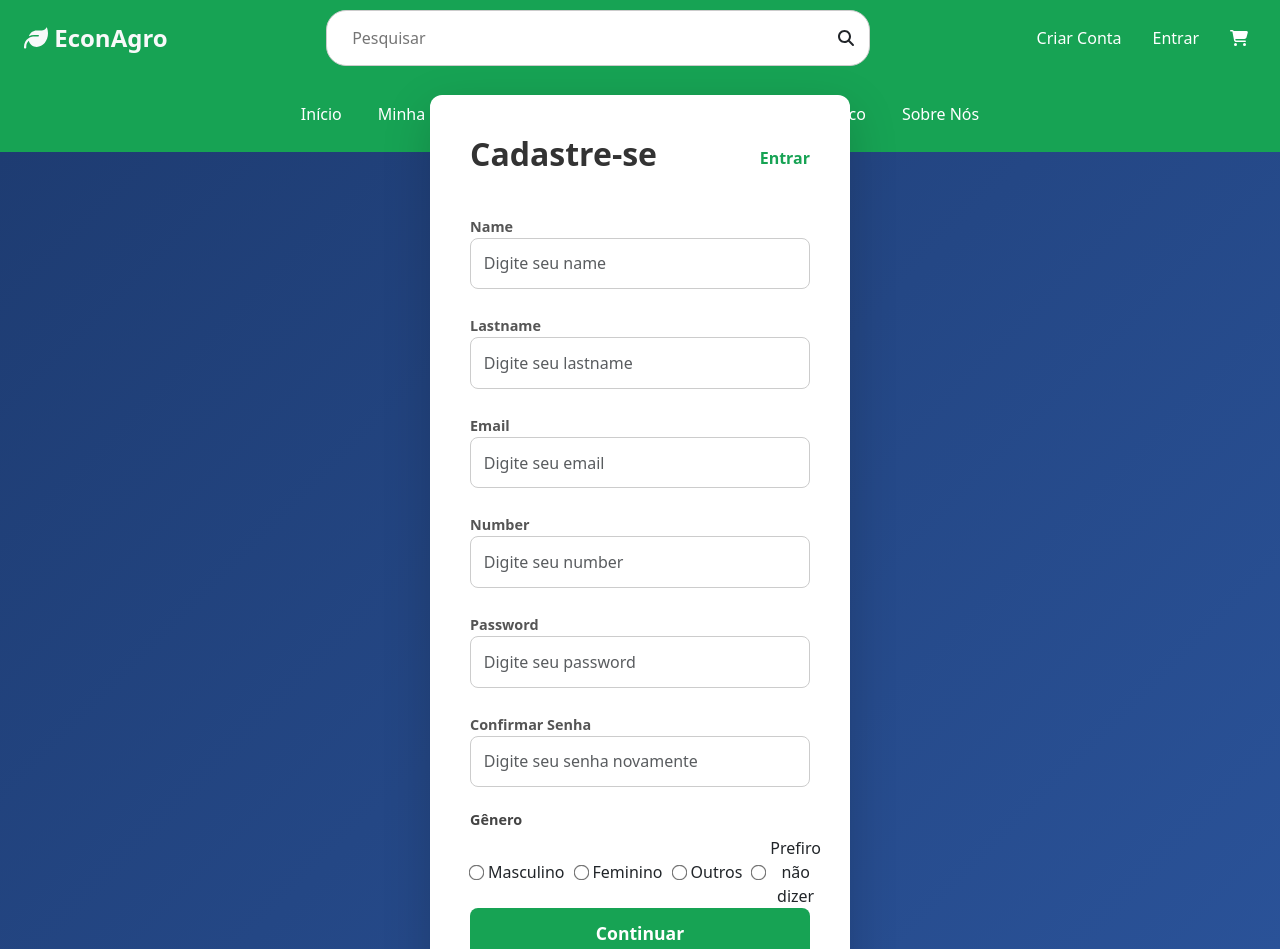
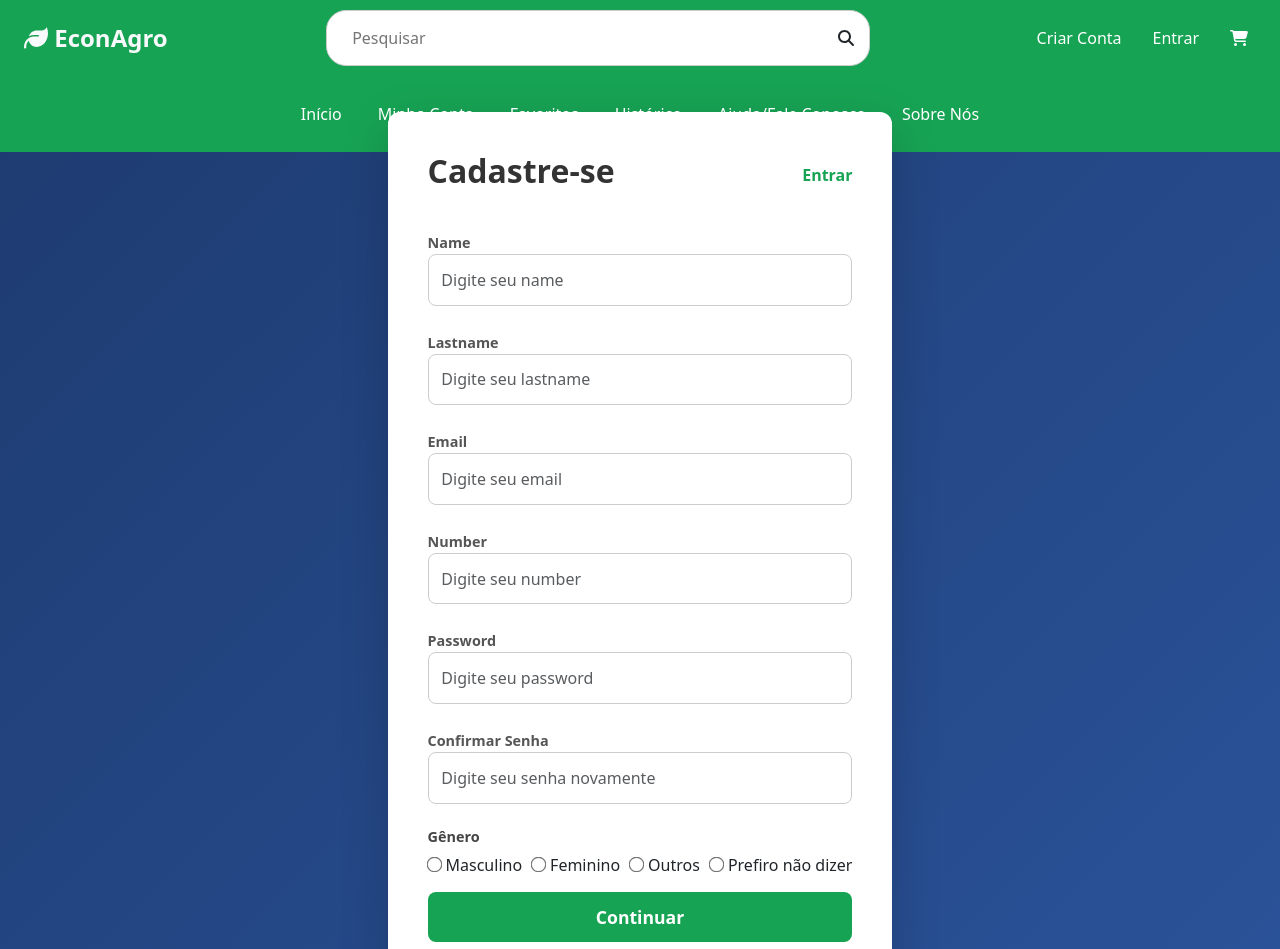
Before and after one commit to CaiqueAzevedo65/EconAgro, a React (Create React App) app in the folder techagro/: page /cadastro in a window 1280 px wide. Shown: the top 949 px of the page. Built offline with nearby package versions, Linux system fonts and the light colour scheme.

Commit message:
[Caique - Linko botão de entrar em cadastro e ajuste de texto em gênero]

```diff
--- a/techagro/src/Styles/Cadastro.css
+++ b/techagro/src/Styles/Cadastro.css
@@ -27,3 +27,17 @@ body {
 .btn-success:hover {
     background-color: #1ab65e;
 }
+
+#logincadastro {
+    text-decoration: none;
+}
+
+/* white-space: nowrap; */
+
+.gender-group {
+    white-space: nowrap;
+}
+
+.continue-button{
+    margin-top: 15px;
+}
--- a/techagro/src/Styles/Footer.css
+++ b/techagro/src/Styles/Footer.css
@@ -28,7 +28,7 @@
 
 /* Formulário */
 .formulario {
-    width: 420px;
+    width: auto;
     background: #fff;
     padding: 2.5rem;
     border-radius: 12px;
--- a/techagro/src/pages/Cadastro.js
+++ b/techagro/src/pages/Cadastro.js
@@ -29,7 +29,7 @@ const Cadastro = () => {
         <form className="form" onSubmit={handleSubmit}>
           <div className="form-header">
             <h1 className="title">Cadastre-se</h1>
-            <button id="logincadastro" type="button">Entrar</button>
+            <a id="logincadastro" href="/login">Entrar</a>
           </div>
 
           <div className="inputs">
```
